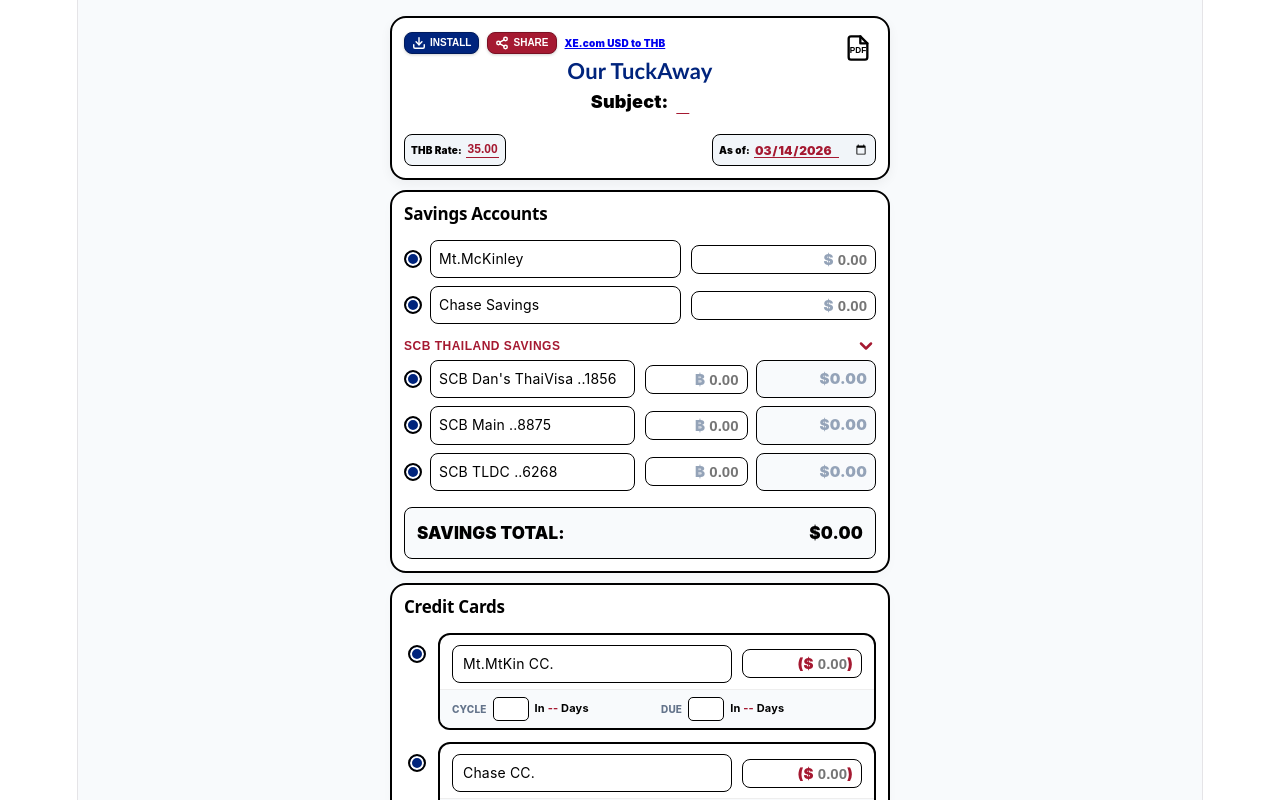
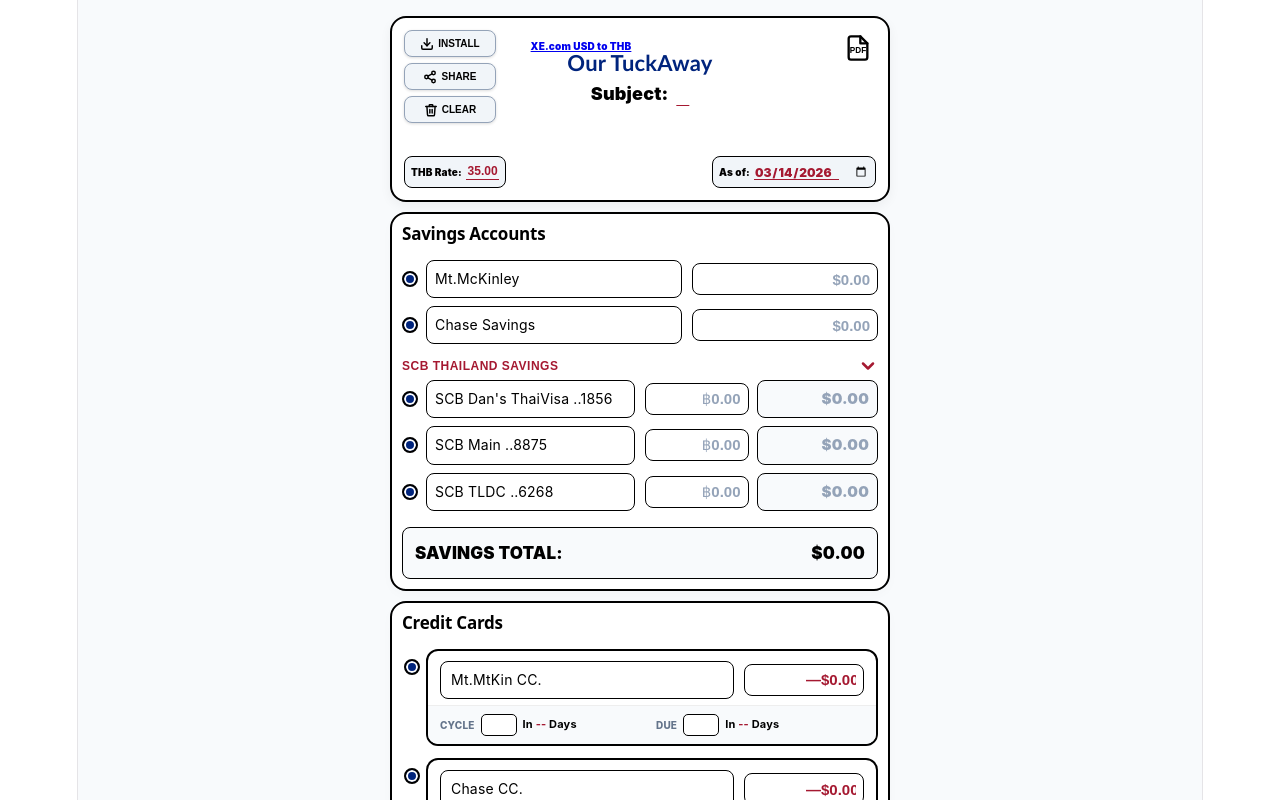
Before and after one commit to dnatisdale/our-tuckaway-app, a React (Vite) app: page / in a window 1280 px wide. Shown: the top 800 px of the page. Built offline with nearby package versions, Linux system fonts and the light colour scheme.

Commit message:
Update FinanceApp.jsx

```diff
--- a/src/FinanceApp.jsx
+++ b/src/FinanceApp.jsx
@@ -57,7 +57,7 @@ const fmtCur = (amount) => {
 
 const fmtCurNeg = (amount) => {
   const val = Math.abs(Number(String(amount || "").replace(/,/g, "")) || 0);
-  return `(${new Intl.NumberFormat("en-US", { style: "currency", currency: "USD" }).format(val)})`;
+  return `—${new Intl.NumberFormat("en-US", { style: "currency", currency: "USD" }).format(val)}`;
 };
 
 const parseMoneyValue = (value) =>
@@ -99,12 +99,12 @@ const CC_MONEY_FONT_WEIGHT = MONEY_FONT_WEIGHT;
 const CC_TOTAL_FONT_SIZE = TOTAL_FONT_SIZE;
 
 const DAY_INPUT_STYLE = {
-  width: "36px",
-  height: "24px",
+  width: "30px",
+  height: "22px",
   background: "#fff",
   border: "1.5px solid #000",
   borderRadius: "5px",
-  fontSize: "14px",
+  fontSize: "13px",
   fontWeight: "900",
   color: "#000",
   textAlign: "center",
@@ -191,6 +191,23 @@ export default function FinanceApp() {
       if (error?.name === "AbortError") return;
       window.prompt("Copy this share link:", shareUrl);
     }
+  };
+
+  const handleClearAll = () => {
+    const ok = window.confirm(
+      "Clear all account amounts? This keeps account names, hidden/show settings, CYCLE days, DUE days, the THB rate, and the subject.",
+    );
+
+    if (!ok) return;
+
+    setAccounts((prev) =>
+      prev.map((acc) => ({
+        ...acc,
+        bal: "",
+        balTHB: "",
+        rate: "",
+      })),
+    );
   };
 
   const initialAccounts = [
@@ -299,6 +316,42 @@ export default function FinanceApp() {
     );
   };
 
+  const clearAndTurnOffScbGroup = (groupType) => {
+    setAccounts((prev) =>
+      prev.map((acc) => {
+        const isScb = acc.bank.startsWith("SCB");
+        if (!isScb) return acc;
+
+        const isScbCreditCard = isCC(acc.bank);
+        const shouldClear =
+          groupType === "credit" ? isScbCreditCard : !isScbCreditCard;
+
+        if (!shouldClear) return acc;
+
+        return {
+          ...acc,
+          bal: "",
+          balTHB: "",
+          isHidden: true,
+        };
+      }),
+    );
+  };
+
+  const toggleScbSavings = () => {
+    if (scbSavingsExpanded) {
+      clearAndTurnOffScbGroup("savings");
+    }
+    setScbSavingsExpanded(!scbSavingsExpanded);
+  };
+
+  const toggleScbCreditCards = () => {
+    if (scbCCExpanded) {
+      clearAndTurnOffScbGroup("credit");
+    }
+    setScbCCExpanded(!scbCCExpanded);
+  };
+
   const updateAccount = (id, field, val) => {
     setAccounts((prev) =>
       prev.map((acc) => {
@@ -518,15 +571,22 @@ export default function FinanceApp() {
 
         .cc-item-row {
           display: grid !important;
-          grid-template-columns: 26px minmax(0, 1fr) !important;
-          gap: 8px !important;
+          grid-template-columns: 20px minmax(0, 1fr) !important;
+          gap: 4px !important;
           align-items: start !important;
           padding-left: 0 !important;
         }
 
+        button[aria-label="Toggle Visibility"] {
+          width: 16px !important;
+          height: 16px !important;
+          min-width: 16px !important;
+          flex-basis: 16px !important;
+        }
+
         .cc-item-row > button[aria-label="Toggle Visibility"] {
           justify-self: center !important;
-          margin-top: 12px !important;
+          margin-top: 10px !important;
         }
 
         .scb-group-toggle {
@@ -582,10 +642,10 @@ export default function FinanceApp() {
 
         .cc-thb-wrap > div,
         .cc-usd-wrap {
-          height: 34px !important;
-          min-height: 34px !important;
-          padding-top: 4px !important;
-          padding-bottom: 4px !important;
+          height: 32px !important;
+          min-height: 32px !important;
+          padding-top: 3px !important;
+          padding-bottom: 3px !important;
         }
 
         .cc-dates-row {
@@ -613,7 +673,8 @@ export default function FinanceApp() {
 
         @media (max-width: 520px) {
           .cc-item-row {
-            gap: 6px !important;
+            grid-template-columns: 18px minmax(0, 1fr) !important;
+            gap: 3px !important;
             margin-bottom: 10px !important;
           }
 
@@ -671,10 +732,10 @@ export default function FinanceApp() {
           }
 
           .cc-day-input {
-            flex-basis: 30px !important;
-            width: 30px !important;
-            height: 22px !important;
-            font-size: 13px !important;
+            flex-basis: 28px !important;
+            width: 28px !important;
+            height: 21px !important;
+            font-size: 12px !important;
           }
         }
 
@@ -685,6 +746,21 @@ export default function FinanceApp() {
 
           .cc-date-group {
             justify-content: flex-start !important;
+          }
+        }
+
+
+        @media (max-width: 430px) {
+          .header-actions-stack {
+            width: 84px !important;
+            gap: 5px !important;
+          }
+          .header-actions-stack button {
+            width: 84px !important;
+            height: 26px !important;
+            font-size: 9px !important;
+            padding-left: 4px !important;
+            padding-right: 4px !important;
           }
         }
 
@@ -748,21 +824,23 @@ export default function FinanceApp() {
               justifyContent: "space-between",
               alignItems: "flex-start",
               position: "relative",
-              minHeight: "92px",
+              minHeight: "114px",
               marginBottom: "12px",
             }}
           >
             <div
               style={{
                 display: "flex",
-                alignItems: "center",
-                gap: "8px",
+                flexDirection: "column",
+                alignItems: "stretch",
+                gap: "6px",
                 position: "absolute",
                 top: 0,
                 left: 0,
                 zIndex: 8,
-              }}
-              className="print-hide"
+                width: "92px",
+              }}
+              className="print-hide header-actions-stack"
             >
               <button
                 className="print-hide"
@@ -771,17 +849,20 @@ export default function FinanceApp() {
                 style={{
                   display: "inline-flex",
                   alignItems: "center",
+                  justifyContent: "center",
                   gap: "4px",
-                  background: "#00247D",
-                  border: "1.5px solid #001A5C",
+                  width: "92px",
+                  height: "27px",
+                  background: "#f1f5f9",
+                  border: "1.5px solid #94a3b8",
                   borderRadius: "8px",
                   cursor: "pointer",
                   padding: "3px 7px",
-                  color: "#ffffff",
+                  color: "#000",
                   fontSize: "10px",
                   fontWeight: "900",
                   lineHeight: 1,
-                  boxShadow: "0 1px 3px rgba(0,0,0,0.18)",
+                  boxShadow: "0 1px 3px rgba(0,0,0,0.14)",
                 }}
               >
                 <svg
@@ -810,17 +891,20 @@ export default function FinanceApp() {
                 style={{
                   display: "inline-flex",
                   alignItems: "center",
+                  justifyContent: "center",
                   gap: "4px",
-                  background: "#A51931",
-                  border: "1.5px solid #7A1023",
+                  width: "92px",
+                  height: "27px",
+                  background: "#f1f5f9",
+                  border: "1.5px solid #94a3b8",
                   borderRadius: "8px",
                   cursor: "pointer",
                   padding: "3px 7px",
-                  color: "#ffffff",
+                  color: "#000",
                   fontSize: "10px",
                   fontWeight: "900",
                   lineHeight: 1,
-                  boxShadow: "0 1px 3px rgba(0,0,0,0.18)",
+                  boxShadow: "0 1px 3px rgba(0,0,0,0.14)",
                 }}
               >
                 <svg
@@ -844,15 +928,64 @@ export default function FinanceApp() {
                 SHARE
               </button>
 
+              <button
+                className="print-hide"
+                onClick={handleClearAll}
+                title="Clear all account amounts"
+                style={{
+                  display: "inline-flex",
+                  alignItems: "center",
+                  justifyContent: "center",
+                  gap: "4px",
+                  width: "92px",
+                  height: "27px",
+                  background: "#f1f5f9",
+                  border: "1.5px solid #94a3b8",
+                  borderRadius: "8px",
+                  cursor: "pointer",
+                  padding: "3px 7px",
+                  color: "#000",
+                  fontSize: "10px",
+                  fontWeight: "900",
+                  lineHeight: 1,
+                  boxShadow: "0 1px 3px rgba(0,0,0,0.14)",
+                }}
+              >
+                <svg
+                  xmlns="http://www.w3.org/2000/svg"
+                  width="14"
+                  height="14"
+                  viewBox="0 0 24 24"
+                  fill="none"
+                  stroke="currentColor"
+                  strokeWidth="2.5"
+                  strokeLinecap="round"
+                  strokeLinejoin="round"
+                  aria-hidden="true"
+                >
+                  <polyline points="3 6 5 6 21 6"></polyline>
+                  <path d="M19 6l-1 14a2 2 0 0 1-2 2H8a2 2 0 0 1-2-2L5 6"></path>
+                  <path d="M10 11v6"></path>
+                  <path d="M14 11v6"></path>
+                  <path d="M9 6V4a1 1 0 0 1 1-1h4a1 1 0 0 1 1 1v2"></path>
+                </svg>
+                CLEAR
+              </button>
+
               <a
                 href="https://www.xe.com/currencyconverter/convert/?Amount=1&From=USD&To=THB"
                 target="_blank"
                 rel="noopener noreferrer"
                 style={{
+                  position: "absolute",
+                  left: "102px",
+                  top: "3px",
+                  width: "150px",
                   fontSize: "10px",
                   fontWeight: "900",
                   color: "#0000EE",
                   textDecoration: "underline",
+                  whiteSpace: "nowrap",
                 }}
               >
                 XE.com USD to THB
@@ -863,7 +996,7 @@ export default function FinanceApp() {
               style={{
                 position: "absolute",
                 left: "50%",
-                top: "28px",
+                top: "20px",
                 transform: "translateX(-50%)",
                 textAlign: "center",
                 zIndex: 5,
@@ -1155,7 +1288,7 @@ export default function FinanceApp() {
           <div style={{ marginTop: "4px", marginBottom: "8px" }}>
             <button
               className="scb-group-toggle"
-              onClick={() => setScbSavingsExpanded(!scbSavingsExpanded)}
+              onClick={toggleScbSavings}
               style={{
                 display: "flex",
                 alignItems: "center",
@@ -1218,7 +1351,7 @@ export default function FinanceApp() {
                         display: "flex",
                         alignItems: "center",
                         gap: "10px",
-                        marginBottom: acc.isHidden ? "2px" : "8px",
+                        marginBottom: "8px",
                         paddingLeft: "0",
                       }}
                     >
@@ -1251,13 +1384,13 @@ export default function FinanceApp() {
                         <div
                           style={{
                             width: "100%",
-                            background: acc.isHidden ? "transparent" : "#fff",
+                            background: "#fff",
                             borderRadius: "8px",
-                            border: acc.isHidden ? "none" : "1.5px solid #000",
-                            color: acc.isHidden ? "#94a3b8" : "#000",
-                            fontSize: acc.isHidden ? "13px" : "14px",
+                            border: "1.5px solid #000",
+                            color: "#000",
+                            fontSize: "14px",
                             fontWeight: "normal",
-                            padding: acc.isHidden ? "2px 0" : "5px 8px",
+                            padding: "5px 8px",
                             boxSizing: "border-box",
                             display: "flex",
                             alignItems: "center",
@@ -1267,7 +1400,6 @@ export default function FinanceApp() {
                         </div>
                       </div>
 
-                      {!acc.isHidden && (
                       <div
                         style={{
                           flex: 1.2,
@@ -1300,13 +1432,15 @@ export default function FinanceApp() {
                             fontWeight: MONEY_FONT_WEIGHT,
                             color: getBalanceColor(acc.bal, false),
                             textAlign: "right",
+                            display: "flex",
+                            justifyContent: "flex-end",
+                            alignItems: "center",
                             boxSizing: "border-box",
                           }}
                         >
                           {fmtCur(acc.bal)}
                         </div>
                       </div>
-                      )}
                     </div>
                   </React.Fragment>
                 ))}
@@ -1372,9 +1506,9 @@ export default function FinanceApp() {
                       updateAccount(cc.id, "isHidden", !cc.isHidden)
                     }
                     style={{
-                      marginTop: cc.isHidden ? "0" : "12px",
-                      width: "18px",
-                      height: "18px",
+                      marginTop: "12px",
+                      width: "16px",
+                      height: "16px",
                       borderRadius: "50%",
                       padding: 0,
                       background: cc.isHidden ? "#000" : "#00247D",
@@ -1557,7 +1691,7 @@ export default function FinanceApp() {
           <div style={{ marginTop: "4px", marginBottom: "8px" }}>
             <button
               className="scb-group-toggle"
-              onClick={() => setScbCCExpanded(!scbCCExpanded)}
+              onClick={toggleScbCreditCards}
               style={{
                 display: "flex",
                 alignItems: "center",
@@ -1618,8 +1752,8 @@ export default function FinanceApp() {
                       style={{
                         display: "flex",
                         gap: "10px",
-                        alignItems: cc.isHidden ? "center" : "flex-start",
-                        marginBottom: cc.isHidden ? "2px" : "12px",
+                        alignItems: "flex-start",
+                        marginBottom: "12px",
                         paddingLeft: "0",
                       }}
                     >
@@ -1629,9 +1763,9 @@ export default function FinanceApp() {
                           updateAccount(cc.id, "isHidden", !cc.isHidden)
                         }
                         style={{
-                          marginTop: cc.isHidden ? "0" : "12px",
-                          width: "18px",
-                          height: "18px",
+                          marginTop: "12px",
+                          width: "16px",
+                          height: "16px",
                           borderRadius: "50%",
                           padding: 0,
                           background: cc.isHidden ? "#000" : "#00247D",
@@ -1643,17 +1777,6 @@ export default function FinanceApp() {
                         aria-label="Toggle Visibility"
                       />
 
-                      {cc.isHidden ? (
-                        <div
-                          style={{
-                            color: "#94a3b8",
-                            fontSize: "14px",
-                            padding: "2px 0",
-                          }}
-                        >
-                          {cc.bank}
-                        </div>
-                      ) : (
                       <div
                         className="cc-card-shell"
                         style={{
@@ -1792,10 +1915,7 @@ export default function FinanceApp() {
                               style={DAY_INPUT_STYLE}
                             />
                             <DaysIndicator
-                                days={calculateDaysUntil(
-                                  cc.cycle,
-                                  referenceDate,
-                                )}
+                              days={calculateDaysUntil(cc.cycle, referenceDate)}
                               type="cycle"
                             />
                           </div>
@@ -1844,7 +1964,6 @@ export default function FinanceApp() {
                           </div>
                         </div>
                       </div>
-                      )}
                     </div>
                   </React.Fragment>
                 ))}
@@ -2008,7 +2127,7 @@ const Section = ({ title, themeColor, bg, border, children }) => (
     style={{
       background: bg,
       borderRadius: "16px",
-      padding: "12px",
+      padding: "10px",
       border: `2px solid ${border}`,
       boxShadow: "0 4px 12px rgba(0,0,0,0.02)",
     }}
@@ -2068,7 +2187,8 @@ const CommaInput = ({
   };
 
   const borderStyle = border === "none" ? "none" : `1.5px solid ${border}`;
-  const displayText = value || placeholder || "0.00";
+  const rawDisplayText = value || placeholder || "0.00";
+  const displayText = `${isNegative ? "—" : ""}${prefix}${rawDisplayText}`;
   const inputWidth = `${Math.max(displayText.length, 4)}ch`;
 
   // Shared money style for this input
@@ -2092,7 +2212,8 @@ const CommaInput = ({
         alignItems: "center",
         background: bg,
         borderRadius: "8px",
-        padding: "5px 8px",
+        height: "32px",
+        padding: "3px 7px",
         border: borderStyle,
         width: "100%",
         boxSizing: "border-box",
@@ -2100,18 +2221,14 @@ const CommaInput = ({
         cursor: "text",
       }}
     >
-      {/* All items grouped tightly on the right */}
-      <div style={{ display: "inline-flex", alignItems: "center", gap: "0" }}>
-        <span style={{ ...moneyStyle, whiteSpace: "nowrap", lineHeight: 1 }}>
-          {isNegative ? `(${prefix}` : prefix}
-        </span>
       <input
         ref={inputRef}
         type="text"
         inputMode="decimal"
-          value={value}
+        value={displayText}
         onChange={handleInput}
-          placeholder={placeholder || "0.00"}
+        onFocus={(e) => e.currentTarget.select()}
+        aria-label="Money amount"
         style={{
           width: inputWidth,
           background: "transparent",
@@ -2124,8 +2241,6 @@ const CommaInput = ({
           ...moneyStyle,
         }}
       />
-        {isNegative && <span style={{ ...moneyStyle, lineHeight: 1 }}>)</span>}
-      </div>
     </div>
   );
 };
```
Lines whose indentation alone changed are shown as unchanged.
